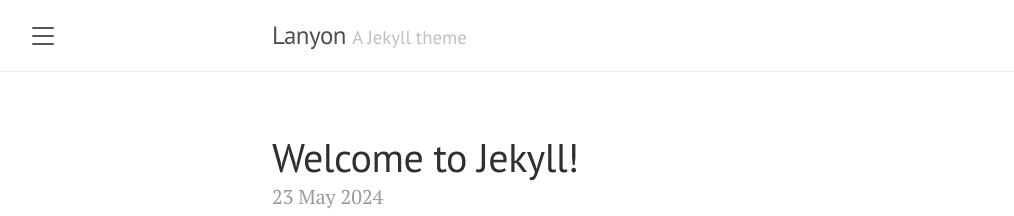
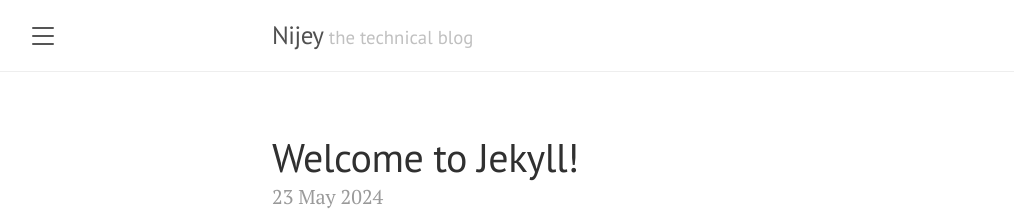
Before and after one commit to nijeysh/nijeysh.github.io, a Jekyll site: the page built from index.html, in a window 1280 px wide and 900 px high. Shown: the top 216 px of the window, without its empty margins (8-1022 px from the left). Built offline with Jekyll 4.4.1, drawn with Linux system fonts in a browser that asks for light colours; the list of posts is cut into pages by our own code.

Commit message:
url 수정

```diff
--- a/_config.yml
+++ b/_config.yml
@@ -1,17 +1,17 @@
 # Setup
-title:               Lanyon
-tagline:             'A Jekyll theme'
-description:         'A reserved <a href="https://jekyllrb.com" target="_blank">Jekyll</a> theme that places the utmost gravity on content with a hidden drawer. Made by <a href="https://twitter.com/mdo" target="_blank">@mdo</a>.'
-url:                 http://lanyon.getpoole.com
+title:               Nijey
+tagline:             'the technical blog'
+description:         'A reserved <a href="https://jekyllrb.com" target="_blank">Jekyll</a> theme that places the utmost gravity on content with a hidden drawer.  <a href="" target="_blank">@</a>.'
+url:                 https://nijeysh.github.io/
 baseurl:             ''
 paginate:            5
 permalink:           pretty
 
 # About/contact
 author:
-  name:              Mark Otto
-  url:               https://twitter.com/mdo
-  email:             markdotto@gmail.com
+  name:              Yejin Shin
+  url:
+  email:             yejin6521@naver.com
 
 # Gems
 plugins:
```
